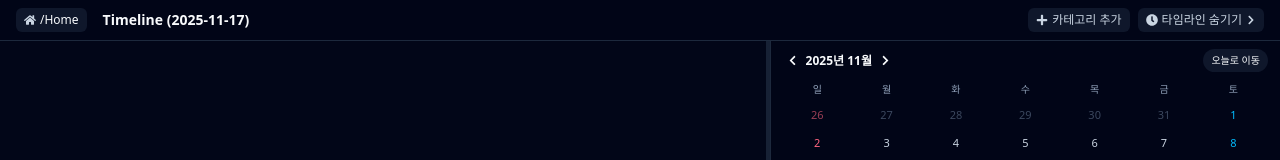
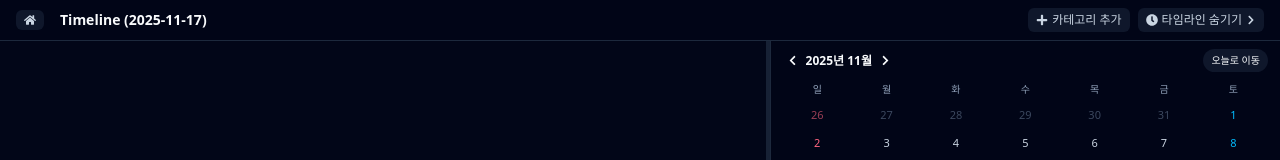
Before and after one commit to cogno-code/frontend, a React (Vite) app: page /timeline in a window 1280 px wide. Shown: the top 160 px of the page. Built offline with nearby package versions, Linux system fonts and the light colour scheme; no server answers.

Commit message:
fix: delete home text from TimelineHeader.tsx

```diff
--- a/src/pages/Timeline/components/ui/TimelineHeader.tsx
+++ b/src/pages/Timeline/components/ui/TimelineHeader.tsx
@@ -22,7 +22,6 @@ export default function TimelineHeader({
                     onClick={() => (window.location.href = "/")}
                 >
                     <FaHome className="text-slate-300" />
-                    <span>/Home</span>
                 </button>
 
                 <span className="text-sm font-semibold ml-2">
```
